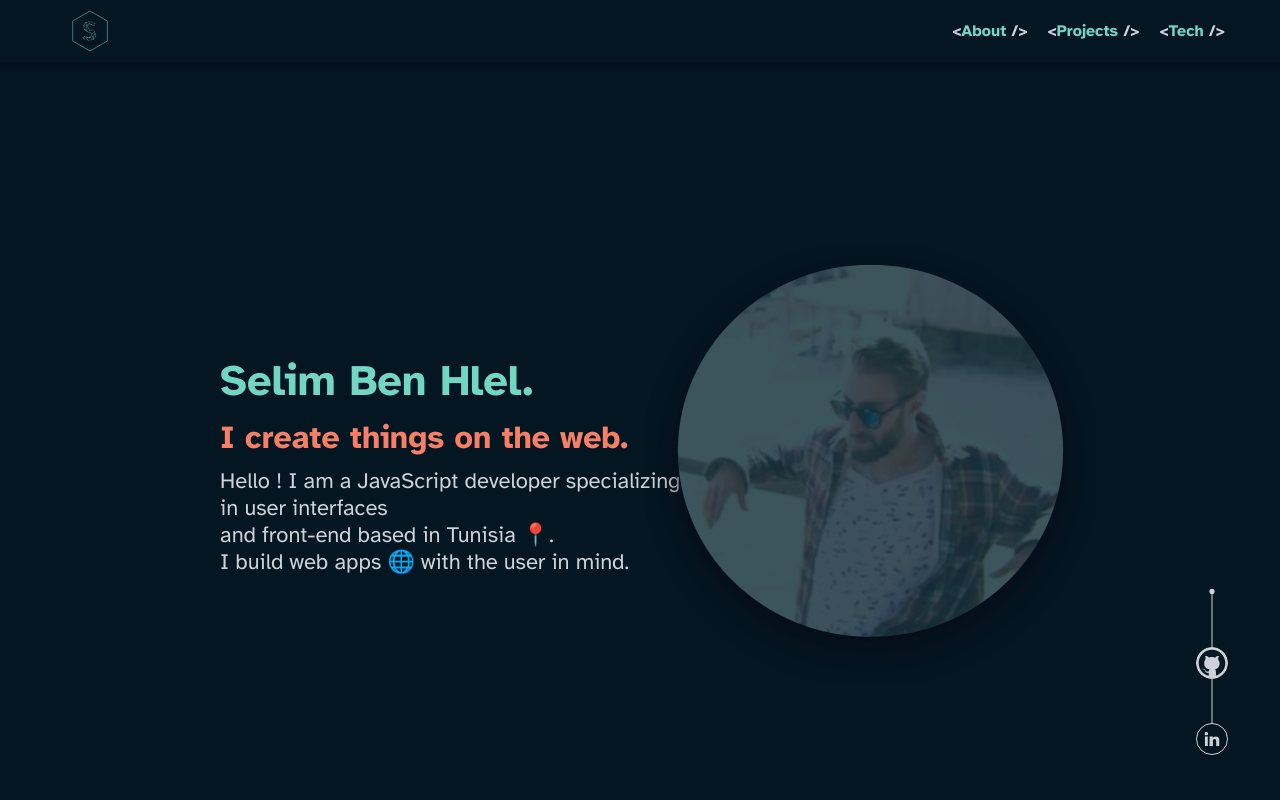
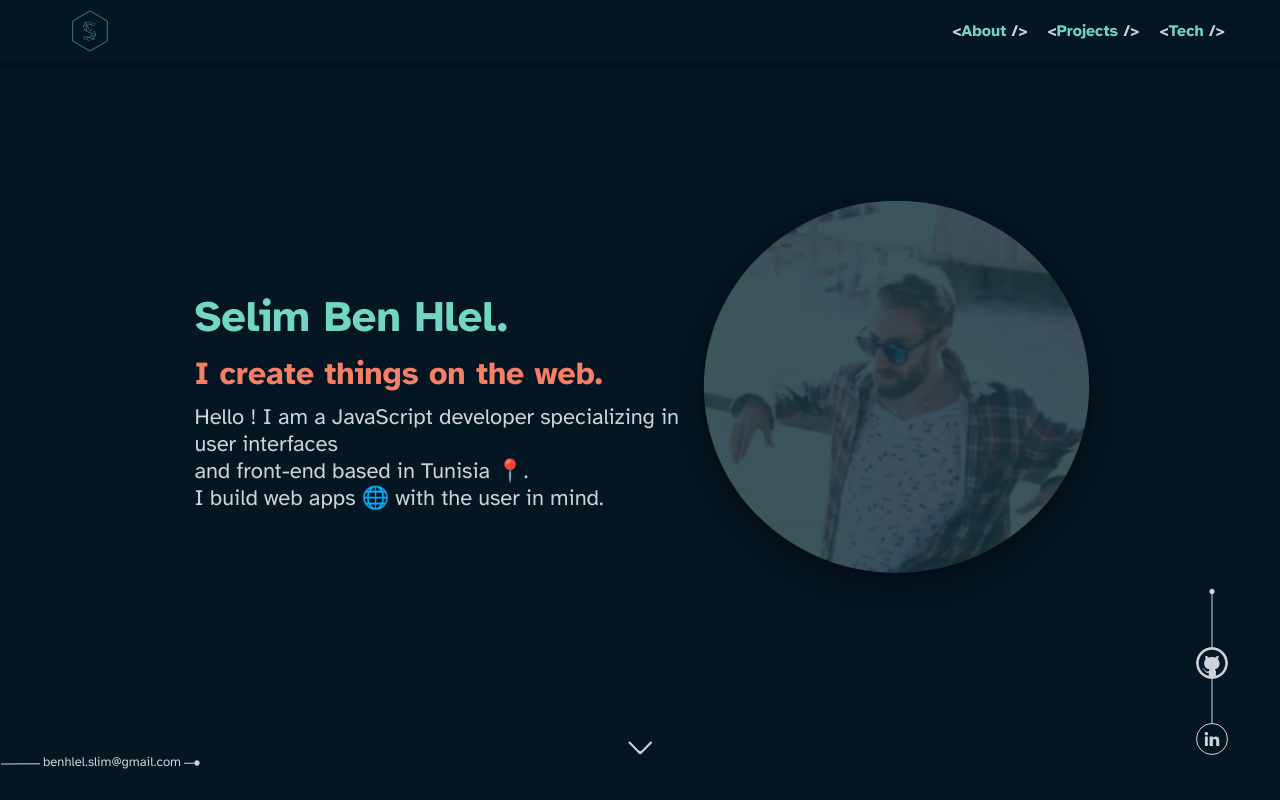
Before and after one commit to benhlel0slim/Portfolio, a Next.js app: page / in a window 1280 px wide. Shown: the top 800 px of the page. Built offline with nearby package versions, Linux system fonts and the light colour scheme.

Commit message:
refactor: remove padding from main style

```diff
--- a/src/app/page.module.css
+++ b/src/app/page.module.css
@@ -3,6 +3,5 @@
   flex-direction: column;
   justify-content: space-between;
   align-items: center;
-  padding: 4rem;
   min-height: 100vh;
 }
```
